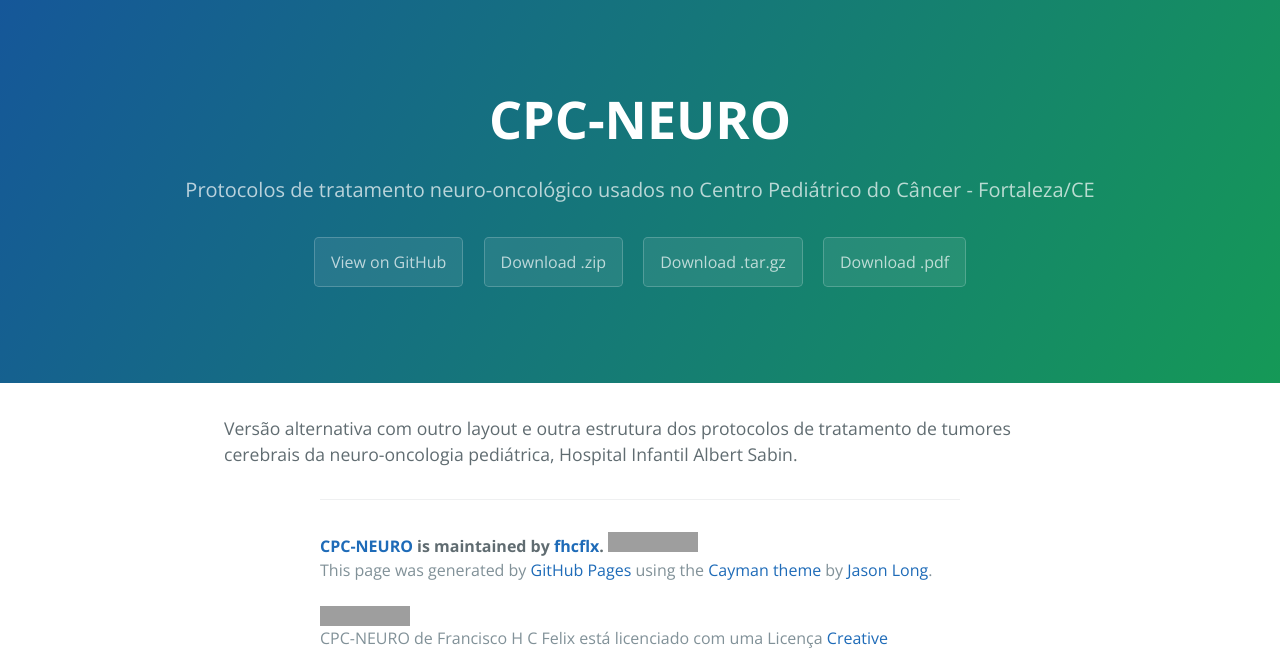
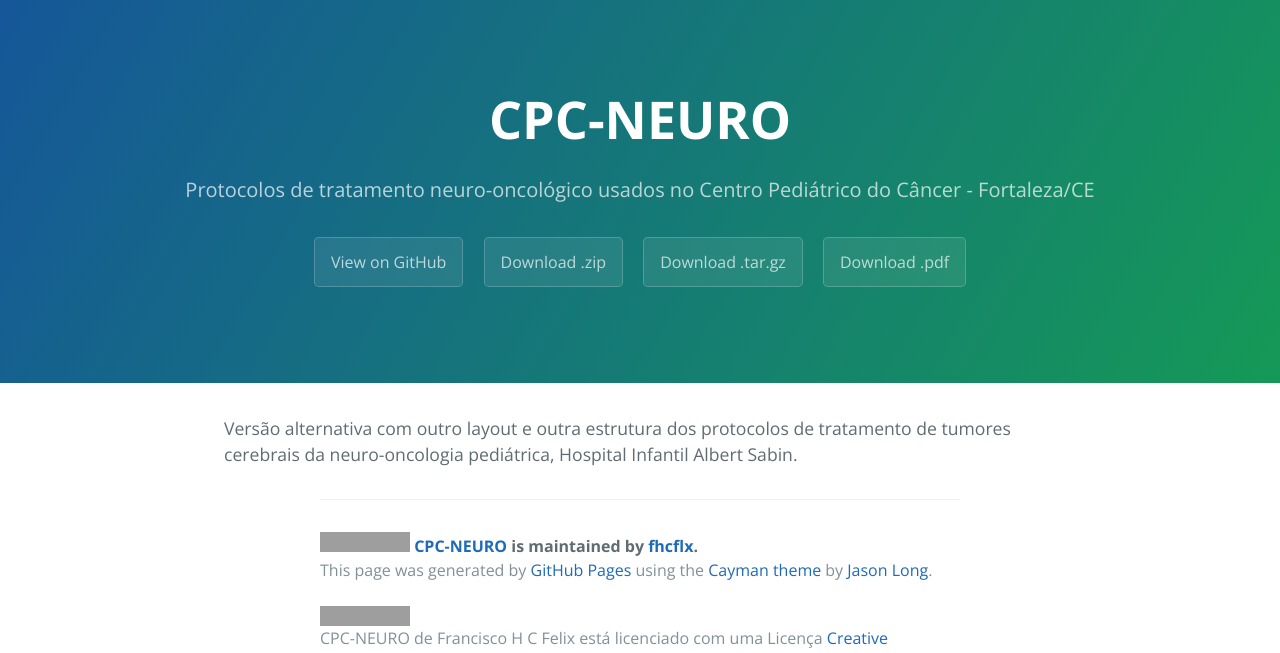
Before and after one commit to cmprsk/cpc-neuro, a Jekyll site: the page built from alternate.md, in a window 1280 px wide. Shown: the top 653 px of the page. Built offline with Jekyll 4.4.1, drawn with Linux system fonts in a browser that asks for light colours; grey boxes are pictures that could not be loaded.

Commit message:
Update footer.html

```diff
--- a/_includes/footer.html
+++ b/_includes/footer.html
@@ -1,7 +1,9 @@
 <section class="main-content">
   <footer class="site-footer">
-    <span class="site-footer-owner"><a href="https://github.com/fhcflx/cpc-neuro">CPC-NEURO</a> is maintained by <a href="https://github.com/fhcflx">fhcflx</a>.
-        <a href="http://dx.doi.org/10.5281/zenodo.56750"><img src="https://zenodo.org/badge/doi/10.5281/zenodo.56750.svg" alt="10.5281/zenodo.56750"></a>
+
+    <span class="site-footer-owner">
+      <a href="http://dx.doi.org/10.5281/zenodo.56750"><img src="https://zenodo.org/badge/doi/10.5281/zenodo.56750.svg" alt="10.5281/zenodo.56750"></a>
+      <a href="https://github.com/fhcflx/cpc-neuro">CPC-NEURO</a> is maintained by <a href="https://github.com/fhcflx">fhcflx</a>.
     </span>
 
     <span class="site-footer-credits">This page was generated by <a href="https://pages.github.com">GitHub Pages</a> using the <a href="https://github.com/jasonlong/cayman-theme">Cayman theme</a> by <a href="https://twitter.com/jasonlong">Jason Long</a>.</span>
```
